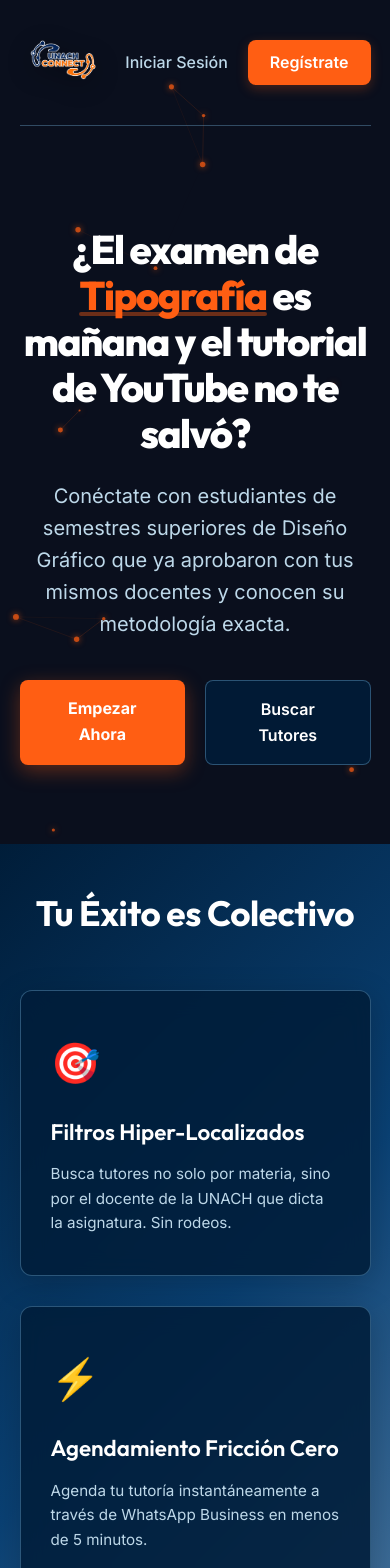
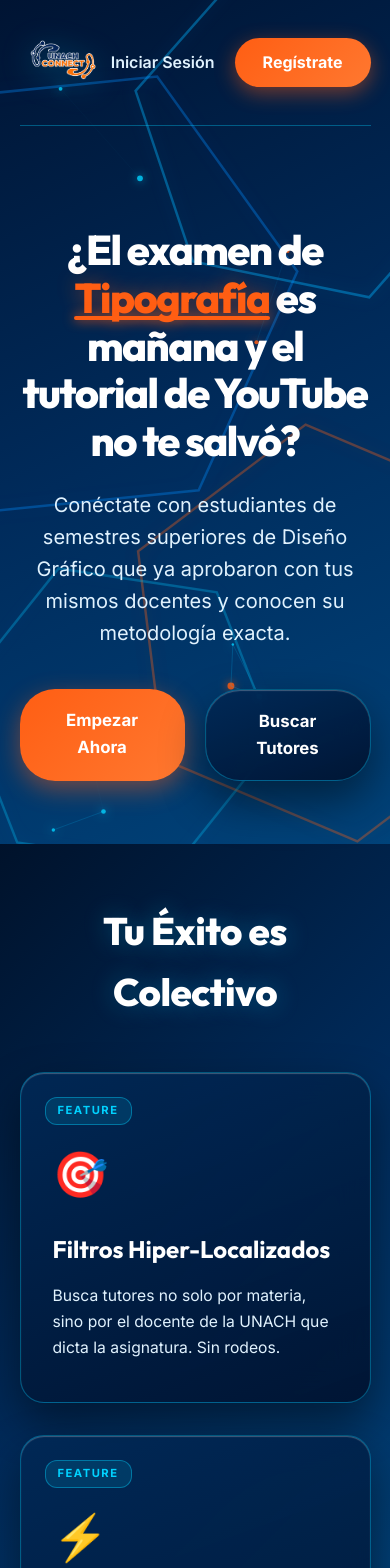
Before and after one commit to JCMACROO/unach-conect, a React app in the folder frontend/: page / in a window 390 px wide. Shown: the top 1568 px of the page. Built offline with nearby package versions, Linux system fonts and the light colour scheme; the HTML template or start-up script is replaced by a standard one.

Commit message:
Redesign: Rediseño total de interfaz basado en la imagen de referencia (Azul Real, Neón Cian y Naranja UNACH)

```diff
--- a/frontend/src/components/ParticlesBackground.jsx
+++ b/frontend/src/components/ParticlesBackground.jsx
@@ -14,9 +14,38 @@
     let height = (canvas.height = window.innerHeight);
 
     const particles = [];
-    const particleCount = Math.min(60, Math.floor((width * height) / 25000));
-    const connectionDistance = 120;
-    const mouse = { x: null, y: null, radius: 150 };
+    const particleCount = Math.min(50, Math.floor((width * height) / 30000));
+    const connectionDistance = 130;
+    const mouse = { x: null, y: null, radius: 160 };
+
+    // Hexagons definitions
+    const hexagons = [
+      { x: width * 0.8, y: height * 0.15, radius: 180, rot: 0.2, stroke: 'rgba(0, 180, 255, 0.4)' },
+      { x: width * 0.15, y: height * 0.35, radius: 240, rot: -0.1, stroke: 'rgba(0, 140, 255, 0.35)' },
+      { x: width * 0.85, y: height * 0.75, radius: 210, rot: 0.4, stroke: 'rgba(255, 94, 19, 0.35)' },
+      { x: width * 0.3, y: height * 0.85, radius: 160, rot: 0.15, stroke: 'rgba(0, 200, 255, 0.3)' }
+    ];
+
+    function drawHexagon(x, y, radius, angle, strokeStyle) {
+      ctx.save();
+      ctx.beginPath();
+      ctx.translate(x, y);
+      ctx.rotate(angle);
+      for (let i = 0; i < 6; i++) {
+        const a = (Math.PI / 3) * i;
+        const hx = radius * Math.cos(a);
+        const hy = radius * Math.sin(a);
+        if (i === 0) ctx.moveTo(hx, hy);
+        else ctx.lineTo(hx, hy);
+      }
+      ctx.closePath();
+      ctx.strokeStyle = strokeStyle;
+      ctx.lineWidth = 2.5;
+      ctx.shadowBlur = 18;
+      ctx.shadowColor = strokeStyle;
+      ctx.stroke();
+      ctx.restore();
+    }
 
     class Particle {
       constructor() {
@@ -24,7 +53,8 @@
         this.y = Math.random() * height;
         this.vx = (Math.random() - 0.5) * 0.4;
         this.vy = (Math.random() - 0.5) * 0.4;
-        this.radius = Math.random() * 2 + 1;
+        this.radius = Math.random() * 2.5 + 1;
+        this.color = Math.random() > 0.4 ? 'rgba(0, 210, 255, 0.8)' : 'rgba(255, 94, 19, 0.85)';
       }
 
       update() {
@@ -38,11 +68,11 @@
       draw() {
         ctx.beginPath();
         ctx.arc(this.x, this.y, this.radius, 0, Math.PI * 2);
-        ctx.fillStyle = 'rgba(255, 94, 19, 0.7)'; // Vibrant Orange glow
-        ctx.shadowBlur = 6;
-        ctx.shadowColor = '#FF5E13';
+        ctx.fillStyle = this.color;
+        ctx.shadowBlur = 8;
+        ctx.shadowColor = this.color;
         ctx.fill();
-        ctx.shadowBlur = 0; // Reset shadow for lines
+        ctx.shadowBlur = 0;
       }
     }
 
@@ -53,6 +83,21 @@
       }
     };
 
+    const drawBackground = () => {
+      // Deep Royal Blue Gradient
+      const grad = ctx.createLinearGradient(0, 0, width, height);
+      grad.addColorStop(0, '#001433');
+      grad.addColorStop(0.5, '#002B5B');
+      grad.addColorStop(1, '#00437A');
+      ctx.fillStyle = grad;
+      ctx.fillRect(0, 0, width, height);
+
+      // Draw glowing background hexagons
+      hexagons.forEach(hex => {
+        drawHexagon(hex.x, hex.y, hex.radius, hex.rot, hex.stroke);
+      });
+    };
+
     const drawLines = () => {
       for (let i = 0; i < particles.length; i++) {
         for (let j = i + 1; j < particles.length; j++) {
@@ -61,29 +106,28 @@
           const dist = Math.sqrt(dx * dx + dy * dy);
 
           if (dist < connectionDistance) {
-            const alpha = (1 - dist / connectionDistance) * 0.25;
+            const alpha = (1 - dist / connectionDistance) * 0.3;
             ctx.beginPath();
             ctx.moveTo(particles[i].x, particles[i].y);
             ctx.lineTo(particles[j].x, particles[j].y);
-            ctx.strokeStyle = `rgba(255, 94, 19, ${alpha})`;
-            ctx.lineWidth = 0.8;
+            ctx.strokeStyle = `rgba(0, 190, 255, ${alpha})`;
+            ctx.lineWidth = 1;
             ctx.stroke();
           }
         }
 
-        // Connect to mouse
         if (mouse.x !== null && mouse.y !== null) {
           const dx = particles[i].x - mouse.x;
           const dy = particles[i].y - mouse.y;
           const dist = Math.sqrt(dx * dx + dy * dy);
 
           if (dist < mouse.radius) {
-            const alpha = (1 - dist / mouse.radius) * 0.35;
+            const alpha = (1 - dist / mouse.radius) * 0.4;
             ctx.beginPath();
             ctx.moveTo(particles[i].x, particles[i].y);
             ctx.lineTo(mouse.x, mouse.y);
             ctx.strokeStyle = `rgba(255, 94, 19, ${alpha})`;
-            ctx.lineWidth = 1;
+            ctx.lineWidth = 1.2;
             ctx.stroke();
           }
         }
@@ -91,7 +135,7 @@
     };
 
     const animate = () => {
-      ctx.clearRect(0, 0, width, height);
+      drawBackground();
       particles.forEach((p) => {
         p.update();
         p.draw();
@@ -142,8 +186,7 @@
         width: '100vw',
         height: '100vh',
         zIndex: -1,
-        pointerEvents: 'none',
-        background: '#0A0F1D', // Deep Navy Blue background
+        pointerEvents: 'none'
       }}
     />
   );
--- a/frontend/src/index.css
+++ b/frontend/src/index.css
@@ -1,18 +1,20 @@
 @import url('https://fonts.googleapis.com/css2?family=Inter:wght@300;400;500;600;700&family=Outfit:wght@400;500;600;700;800&display=swap');
 
 :root {
-  --bg-dark: #0A4174;
-  --bg-navy: #001D39;
+  --bg-dark: #001736;
+  --bg-navy: #00122B;
   --primary: #FF5E13;
-  --primary-hover: #e04f0d;
+  --primary-hover: #E04F0D;
+  --primary-glow: rgba(255, 94, 19, 0.45);
+  --accent-cyan: #00D2FF;
+  --accent-blue: #0084FF;
   --accent-sky: #7BBDE8;
-  --accent-teal: #4E8EA2;
-  --glass-surface: rgba(0, 29, 57, 0.88);
-  --glass-border: rgba(123, 189, 232, 0.35);
-  --glass-glow: rgba(123, 189, 232, 0.20);
+  --glass-surface: linear-gradient(160deg, rgba(0, 40, 85, 0.92) 0%, rgba(0, 20, 50, 0.95) 100%);
+  --glass-border: rgba(0, 210, 255, 0.35);
+  --glass-glow: 0 20px 45px rgba(0, 0, 0, 0.45), inset 0 1px 1px rgba(255, 255, 255, 0.25);
   --text-primary: #FFFFFF;
-  --text-secondary: #BDD8E9;
-  --text-muted: #6EA2B3;
+  --text-secondary: #E0F2FE;
+  --text-muted: #7DD3FC;
   --success: #10B981;
   --error: #EF4444;
   --warning: #F59E0B;
@@ -28,8 +30,8 @@
 }
 
 body {
-  background: #001D39;
-  background: linear-gradient(135deg, #001D39 0%, #0A4174 55%, #49769F 100%);
+  background: #00122B;
+  background: linear-gradient(135deg, #00122B 0%, #002B5B 50%, #00437A 100%);
   background-attachment: fixed;
   color: var(--text-primary);
   font-family: var(--font-body);
@@ -83,18 +85,19 @@
   max-height: 130px;
   width: auto;
   object-fit: contain;
-  filter: drop-shadow(0 6px 12px rgba(0, 0, 0, 0.4));
-  transition: transform 0.2 ease;
+  filter: drop-shadow(0 6px 16px rgba(0, 210, 255, 0.3));
+  transition: transform 0.2s ease, filter 0.2s ease;
 }
 
 .brand-logo:hover {
-  transform: scale(1.04);
+  transform: scale(1.05);
+  filter: drop-shadow(0 8px 24px rgba(255, 94, 19, 0.4));
 }
 
 .brand-title {
   font-family: var(--font-heading);
-  font-weight: 700;
-  font-size: 1.4rem;
+  font-weight: 800;
+  font-size: 1.5rem;
   letter-spacing: -0.5px;
   color: var(--text-primary);
 }
@@ -107,27 +110,28 @@
 
 .nav-link {
   color: var(--text-secondary);
-  font-weight: 500;
+  font-weight: 600;
   transition: color 0.2s ease;
 }
 
 .nav-link:hover {
-  color: var(--text-primary);
+  color: var(--accent-cyan);
 }
 
 .nav-btn {
-  background-color: var(--primary);
-  color: var(--text-primary);
-  font-weight: 600;
-  padding: 10px 22px;
-  border-radius: 8px;
-  box-shadow: 0 4px 12px rgba(255, 94, 19, 0.25);
-  transition: transform 0.2s ease, background-color 0.2s ease;
+  background: linear-gradient(135deg, #FF5E13 0%, #FF7830 100%);
+  color: #FFFFFF;
+  font-weight: 700;
+  padding: 12px 28px;
+  border-radius: 30px;
+  box-shadow: 0 6px 20px var(--primary-glow);
+  transition: transform 0.2s ease, box-shadow 0.2s ease;
+  border: none;
 }
 
 .nav-btn:hover {
-  background-color: var(--primary-hover);
-  transform: translateY(-2px);
+  transform: translateY(-3px);
+  box-shadow: 0 10px 28px rgba(255, 94, 19, 0.6);
 }
 
 /* HERO SECTION (TOFU) */
@@ -141,14 +145,14 @@
 
 .hero-section {
   text-align: center;
-  max-width: 850px;
+  max-width: 880px;
   margin: 0 auto;
   padding: 40px 0 20px;
 }
 
 .hero-title {
   font-family: var(--font-heading);
-  font-size: 3.5rem;
+  font-size: 3.6rem;
   font-weight: 800;
   line-height: 1.15;
   letter-spacing: -1.5px;
@@ -159,6 +163,7 @@
   color: var(--primary);
   position: relative;
   display: inline-block;
+  text-shadow: 0 0 20px rgba(255, 94, 19, 0.4);
 }
 
 .highlight::after {
@@ -168,14 +173,15 @@
   left: 0;
   width: 100%;
   height: 4px;
-  background-color: rgba(255, 94, 19, 0.4);
+  background-color: var(--primary);
   border-radius: 2px;
+  box-shadow: 0 0 12px var(--primary);
 }
 
 .hero-subtitle {
   color: var(--text-secondary);
   font-size: 1.25rem;
-  max-width: 700px;
+  max-width: 720px;
   margin: 0 auto 40px;
 }
 
@@ -186,34 +192,39 @@
 }
 
 .cta-primary {
-  background-color: var(--primary);
-  color: var(--text-primary);
-  font-weight: 700;
-  padding: 16px 36px;
-  border-radius: 8px;
-  box-shadow: 0 6px 20px rgba(255, 94, 19, 0.35);
-  transition: transform 0.2s ease, background-color 0.2s ease;
+  background: linear-gradient(135deg, #FF5E13 0%, #FF7830 100%);
+  color: #FFFFFF;
+  font-weight: 800;
+  font-size: 1.05rem;
+  padding: 18px 40px;
+  border-radius: 35px;
+  box-shadow: 0 8px 25px var(--primary-glow);
+  transition: transform 0.2s ease, box-shadow 0.2s ease;
+  border: none;
 }
 
 .cta-primary:hover {
-  background-color: var(--primary-hover);
-  transform: translateY(-3px);
+  transform: translateY(-4px);
+  box-shadow: 0 12px 32px rgba(255, 94, 19, 0.6);
 }
 
 .cta-secondary {
-  background-color: var(--glass-surface);
-  border: 1px solid var(--glass-border);
+  background: var(--glass-surface);
+  border: 1.5px solid var(--glass-border);
   color: var(--text-primary);
-  font-weight: 600;
-  padding: 16px 36px;
-  border-radius: 8px;
-  backdrop-filter: blur(12px);
-  transition: background-color 0.2s ease, transform 0.2s ease;
+  font-weight: 700;
+  font-size: 1.05rem;
+  padding: 18px 40px;
+  border-radius: 35px;
+  backdrop-filter: blur(16px);
+  box-shadow: var(--glass-glow);
+  transition: all 0.2s ease;
 }
 
 .cta-secondary:hover {
-  background-color: rgba(255, 255, 255, 0.05);
-  transform: translateY(-2px);
+  border-color: var(--accent-cyan);
+  background: rgba(0, 60, 130, 0.9);
+  transform: translateY(-3px);
 }
 
 /* VALUE PROPOSITION (MOFU) */
@@ -225,55 +236,77 @@
 
 .section-title {
   font-family: var(--font-heading);
-  font-size: 2.2rem;
-  font-weight: 700;
+  font-size: 2.4rem;
+  font-weight: 800;
   text-align: center;
   margin-bottom: 48px;
   letter-spacing: -0.5px;
+  color: #FFFFFF;
+  text-shadow: 0 0 25px rgba(0, 210, 255, 0.3);
 }
 
 .grid-cards {
   display: grid;
   grid-template-columns: repeat(auto-fit, minmax(300px, 1fr));
-  gap: 30px;
+  gap: 32px;
 }
 
 .value-card {
-  background-color: var(--glass-surface);
-  border: 1px solid var(--glass-border);
-  padding: 40px 30px;
+  background: var(--glass-surface);
+  border: 1.5px solid var(--glass-border);
+  padding: 42px 32px;
+  border-radius: 24px;
+  backdrop-filter: blur(16px);
+  box-shadow: var(--glass-glow);
+  transition: transform 0.3s ease, border-color 0.3s ease, box-shadow 0.3s ease;
+  position: relative;
+  overflow: hidden;
+}
+
+.value-card::before {
+  content: 'FEATURE';
+  position: absolute;
+  top: 24px;
+  left: 24px;
+  font-size: 0.7rem;
+  font-weight: 800;
+  letter-spacing: 1.5px;
+  color: var(--accent-cyan);
+  background: rgba(0, 210, 255, 0.12);
+  border: 1px solid rgba(0, 210, 255, 0.4);
+  padding: 4px 12px;
   border-radius: 12px;
-  backdrop-filter: blur(12px);
-  box-shadow: 0 8px 32px rgba(0, 0, 0, 0.2);
-  transition: transform 0.3s ease, border-color 0.3s ease;
 }
 
 .value-card:hover {
-  transform: translateY(-8px);
+  transform: translateY(-10px);
   border-color: var(--primary);
-  box-shadow: 0 12px 36px rgba(255, 94, 19, 0.1);
+  box-shadow: 0 24px 50px rgba(0, 0, 0, 0.5), 0 0 20px rgba(255, 94, 19, 0.25);
 }
 
 .card-icon {
-  font-size: 2.5rem;
+  font-size: 2.8rem;
+  margin-top: 24px;
   margin-bottom: 20px;
 }
 
 .value-card h3 {
   font-family: var(--font-heading);
-  font-size: 1.4rem;
-  font-weight: 600;
-  margin-bottom: 12px;
+  font-size: 1.5rem;
+  font-weight: 700;
+  margin-bottom: 14px;
+  color: #FFFFFF;
 }
 
 .value-card p {
   color: var(--text-secondary);
-  font-size: 0.95rem;
+  font-size: 0.98rem;
+  line-height: 1.65;
 }
 
 /* SOCIAL PROOF (BOFU) */
 .testimonials-section {
-  max-width: 900px;
+  max-width: 950px;
   margin: 0 auto;
   width: 100%;
 }
@@ -281,7 +314,7 @@
 .grid-testimonials {
   display: grid;
   grid-template-columns: 1fr 1fr;
-  gap: 30px;
+  gap: 32px;
 }
 
 @media (max-width: 768px) {
@@ -295,53 +328,40 @@
     grid-template-columns: 1fr;
   }
   .hero-title {
-    font-size: 2.5rem;
+    font-size: 2.6rem;
   }
 }
 
 .testimonial-card {
-  background-color: var(--glass-surface);
-  border: 1px solid var(--glass-border);
-  padding: 30px;
-  border-radius: 12px;
-  backdrop-filter: blur(12px);
+  background: var(--glass-surface);
+  border: 1.5px solid var(--glass-border);
+  padding: 36px;
+  border-radius: 24px;
+  backdrop-filter: blur(16px);
+  box-shadow: var(--glass-glow);
   display: flex;
   flex-direction: column;
   justify-content: space-between;
+  transition: transform 0.3s ease, border-color 0.3s ease;
+}
+
+.testimonial-card:hover {
+  transform: translateY(-6px);
+  border-color: var(--accent-cyan);
 }
 
 .comment {
   font-style: italic;
   color: var(--text-secondary);
-  margin-bottom: 20px;
+  margin-bottom: 24px;
   line-height: 1.7;
 }
 
 .author {
   font-family: var(--font-heading);
-  font-weight: 600;
+  font-weight: 700;
   color: var(--primary);
-  font-size: 0.95rem;
-}
-
-/* FOOTER */
-.landing-footer {
-  text-align: center;
-  padding: 40px 0;
-  border-top: 1px solid var(--glass-border);
-  color: var(--text-muted);
-  font-size: 0.85rem;
-  display: flex;
-  flex-direction: column;
-  gap: 8px;
-}
-
-.footer-tagline {
-  font-family: var(--font-heading);
-  color: var(--primary);
-  font-weight: 700;
-  letter-spacing: 1px;
-  text-transform: uppercase;
+  font-size: 1rem;
 }
 
 /* AUTH STYLES */
@@ -350,22 +370,22 @@
   align-items: center;
   justify-content: center;
   min-height: 100vh;
-  padding: 20px;
+  padding: 30px 20px;
 }
 
 .auth-card {
-  background-color: var(--glass-surface);
-  border: 1px solid var(--glass-border);
+  background: var(--glass-surface);
+  border: 1.5px solid var(--glass-border);
   padding: 48px;
-  border-radius: 16px;
+  border-radius: 24px;
   width: 100%;
-  max-width: 480px;
-  backdrop-filter: blur(12px);
-  box-shadow: 0 15px 40px rgba(0, 0, 0, 0.4);
+  max-width: 500px;
+  backdrop-filter: blur(18px);
+  box-shadow: 0 25px 60px rgba(0, 0, 0, 0.5), 0 0 30px rgba(0, 210, 255, 0.15);
 }
 
 .apply-card {
-  max-width: 600px;
+  max-width: 640px;
 }
 
 .auth-header {
@@ -374,50 +394,53 @@
 }
 
 .auth-logo {
-  height: 80px;
+  height: 95px;
   width: auto;
   object-fit: contain;
   margin-bottom: 16px;
+  filter: drop-shadow(0 4px 12px rgba(0, 210, 255, 0.3));
 }
 
 .auth-header h2 {
   font-family: var(--font-heading);
-  font-size: 1.8rem;
-  font-weight: 700;
+  font-size: 2rem;
+  font-weight: 800;
   margin-bottom: 8px;
+  color: #FFFFFF;
 }
 
 .auth-subtitle {
   color: var(--text-secondary);
-  font-size: 0.9rem;
+  font-size: 0.95rem;
 }
 
 .auth-alert {
-  padding: 12px 16px;
-  border-radius: 8px;
+  padding: 14px 18px;
+  border-radius: 14px;
   margin-bottom: 24px;
   display: flex;
   align-items: flex-start;
   gap: 12px;
-  font-size: 0.9rem;
+  font-size: 0.95rem;
+  font-weight: 600;
 }
 
 .error-alert {
-  background-color: rgba(239, 68, 68, 0.15);
-  border: 1px solid rgba(239, 68, 68, 0.3);
-  color: #fca5a5;
+  background-color: rgba(239, 68, 68, 0.2);
+  border: 1.5px solid rgba(239, 68, 68, 0.5);
+  color: #FCA5A5;
 }
 
 .success-alert {
-  background-color: rgba(16, 185, 129, 0.15);
-  border: 1px solid rgba(16, 185, 129, 0.3);
-  color: #a7f3d0;
+  background-color: rgba(16, 185, 129, 0.2);
+  border: 1.5px solid rgba(16, 185, 129, 0.5);
+  color: #A7F3D0;
 }
 
 .auth-form {
   display: flex;
   flex-direction: column;
-  gap: 20px;
+  gap: 22px;
 }
 
 .form-group {
@@ -428,18 +451,18 @@
 
 .form-group label {
   font-size: 0.85rem;
-  font-weight: 600;
-  color: var(--text-secondary);
+  font-weight: 700;
+  color: var(--accent-cyan);
   text-transform: uppercase;
-  letter-spacing: 0.5px;
+  letter-spacing: 0.8px;
 }
 
 .form-input {
-  background-color: rgba(15, 23, 42, 0.6);
-  border: 1px solid var(--glass-border);
+  background-color: rgba(0, 20, 50, 0.85);
+  border: 1.5px solid var(--glass-border);
   color: var(--text-primary);
-  padding: 12px 16px;
-  border-radius: 8px;
+  padding: 14px 18px;
+  border-radius: 14px;
   font-family: var(--font-body);
   font-size: 1rem;
   outline: none;
@@ -448,12 +471,12 @@
 
 .form-input:focus {
   border-color: var(--primary);
-  box-shadow: 0 0 0 3px rgba(255, 94, 19, 0.15);
+  box-shadow: 0 0 0 4px var(--primary-glow);
 }
 
 .form-textarea {
   resize: vertical;
-  min-height: 80px;
+  min-height: 90px;
 }
 
 .form-row {
@@ -474,26 +497,26 @@
 }
 
 .auth-submit-btn {
-  background-color: var(--primary);
-  color: var(--text-primary);
+  background: linear-gradient(135deg, #FF5E13 0%, #FF7830 100%);
+  color: #FFFFFF;
   border: none;
   font-family: var(--font-body);
-  font-size: 1rem;
-  font-weight: 700;
-  padding: 14px;
-  border-radius: 8px;
+  font-size: 1.05rem;
+  font-weight: 800;
+  padding: 16px;
+  border-radius: 30px;
   cursor: pointer;
-  box-shadow: 0 4px 12px rgba(255, 94, 19, 0.25);
-  transition: background-color 0.2s ease, transform 0.2s ease;
+  box-shadow: 0 6px 20px var(--primary-glow);
+  transition: transform 0.2s ease, box-shadow 0.2s ease;
 }
 
 .auth-submit-btn:hover {
-  background-color: var(--primary-hover);
-  transform: translateY(-1px);
+  transform: translateY(-2px);
+  box-shadow: 0 10px 28px rgba(255, 94, 19, 0.6);
 }
 
 .auth-submit-btn:disabled {
-  background-color: var(--text-muted);
+  background: var(--text-muted);
   cursor: not-allowed;
   box-shadow: none;
 }
@@ -501,13 +524,13 @@
 .auth-footer-text {
   text-align: center;
   margin-top: 24px;
-  font-size: 0.9rem;
+  font-size: 0.95rem;
   color: var(--text-secondary);
 }
 
 .auth-link {
   color: var(--primary);
-  font-weight: 600;
+  font-weight: 700;
 }
 
 .auth-link:hover {
@@ -524,32 +547,33 @@
 
 .user-welcome {
   color: var(--text-primary);
-  font-weight: 600;
+  font-weight: 700;
   font-size: 0.95rem;
 }
 
 .logout-btn {
-  background-color: transparent;
-  border: 1px solid var(--glass-border);
+  background: transparent;
+  border: 1.5px solid var(--glass-border);
   color: var(--text-secondary);
-  padding: 8px 16px;
-  border-radius: 6px;
+  padding: 10px 20px;
+  border-radius: 25px;
   font-family: var(--font-body);
-  font-weight: 600;
+  font-weight: 700;
   cursor: pointer;
   transition: all 0.2s ease;
 }
 
 .logout-btn:hover {
-  background-color: rgba(255, 255, 255, 0.05);
-  color: var(--text-primary);
+  background: rgba(255, 94, 19, 0.2);
+  border-color: var(--primary);
+  color: #FFFFFF;
 }
 
 .dashboard-main {
   flex: 1;
   display: flex;
   flex-direction: column;
-  gap: 30px;
+  gap: 32px;
   padding: 40px 0;
   max-width: 1100px;
   width: 100%;
@@ -559,7 +583,7 @@
 .dashboard-grid {
   display: grid;
   grid-template-columns: 1fr 1fr;
-  gap: 30px;
+  gap: 32px;
 }
 
 @media (max-width: 768px) {
@@ -569,53 +593,63 @@
 }
 
 .dashboard-card {
-  background-color: var(--glass-surface);
-  border: 1px solid var(--glass-border);
-  padding: 36px;
-  border-radius: 12px;
-  backdrop-filter: blur(12px);
+  background: var(--glass-surface);
+  border: 1.5px solid var(--glass-border);
+  padding: 38px;
+  border-radius: 24px;
+  backdrop-filter: blur(16px);
+  box-shadow: var(--glass-glow);
   display: flex;
   flex-direction: column;
   justify-content: space-between;
-  gap: 20px;
+  gap: 22px;
+  transition: border-color 0.3s ease, transform 0.3s ease;
+}
+
+.dashboard-card:hover {
+  border-color: var(--accent-cyan);
+  transform: translateY(-4px);
 }
 
 .dashboard-card h2 {
   font-family: var(--font-heading);
-  font-size: 1.6rem;
-  font-weight: 700;
+  font-size: 1.7rem;
+  font-weight: 800;
+  color: #FFFFFF;
 }
 
 .card-desc {
   color: var(--text-secondary);
-  font-size: 0.95rem;
+  font-size: 0.98rem;
 }
 
 .credit-display {
   display: flex;
   flex-direction: column;
   align-items: center;
-  background-color: rgba(255, 94, 19, 0.05);
-  border: 1px dashed rgba(255, 94, 19, 0.25);
-  padding: 20px;
-  border-radius: 10px;
+  background: rgba(255, 94, 19, 0.1);
+  border: 1.5px dashed rgba(255, 94, 19, 0.4);
+  padding: 24px;
+  border-radius: 16px;
+  box-shadow: 0 0 20px rgba(255, 94, 19, 0.15);
 }
 
 .credit-amount {
   font-family: var(--font-heading);
-  font-size: 3rem;
+  font-size: 3.2rem;
   font-weight: 800;
   color: var(--primary);
   line-height: 1;
+  text-shadow: 0 0 20px rgba(255, 94, 19, 0.4);
 }
 
 .credit-label {
-  font-weight: 600;
-  font-size: 0.85rem;
+  font-weight: 700;
+  font-size: 0.9rem;
   text-transform: uppercase;
   color: var(--text-secondary);
-  letter-spacing: 0.5px;
-  margin-top: 6px;
+  letter-spacing: 1px;
+  margin-top: 8px;
 }
 
 .action-buttons {
@@ -624,46 +658,50 @@
 }
 
 .btn-primary {
-  background-color: var(--primary);
-  color: var(--text-primary);
-  font-weight: 700;
-  padding: 12px 24px;
-  border-radius: 8px;
+  background: linear-gradient(135deg, #FF5E13 0%, #FF7830 100%);
+  color: #FFFFFF;
+  font-weight: 800;
+  padding: 14px 28px;
+  border-radius: 30px;
   display: inline-flex;
   align-items: center;
   justify-content: center;
   cursor: pointer;
-  transition: background-color 0.2s ease;
+  border: none;
+  box-shadow: 0 6px 20px var(--primary-glow);
+  transition: transform 0.2s ease, box-shadow 0.2s ease;
 }
 
 .btn-primary:hover {
-  background-color: var(--primary-hover);
+  transform: translateY(-2px);
+  box-shadow: 0 10px 28px rgba(255, 94, 19, 0.6);
 }
 
 .btn-secondary {
-  background-color: transparent;
-  border: 1px solid var(--glass-border);
+  background: transparent;
+  border: 1.5px solid var(--glass-border);
   color: var(--text-primary);
-  font-weight: 600;
-  padding: 12px 24px;
-  border-radius: 8px;
+  font-weight: 700;
+  padding: 14px 28px;
+  border-radius: 30px;
   display: inline-flex;
   align-items: center;
   justify-content: center;
   cursor: pointer;
-  transition: background-color 0.2s ease;
+  transition: all 0.2s ease;
 }
 
 .btn-secondary:hover {
-  background-color: rgba(255, 255, 255, 0.05);
+  background: rgba(0, 210, 255, 0.15);
+  border-color: var(--accent-cyan);
 }
 
 .btn-cancel {
-  background-color: transparent;
+  background: transparent;
   color: var(--text-secondary);
-  font-weight: 600;
-  padding: 12px 24px;
-  border-radius: 8px;
+  font-weight: 700;
+  padding: 14px 28px;
+  border-radius: 30px;
   display: inline-flex;
   align-items: center;
   justify-content: center;
@@ -677,18 +715,18 @@
 .tutor-badge {
   display: inline-flex;
   align-self: flex-start;
-  padding: 6px 14px;
+  padding: 6px 16px;
   border-radius: 20px;
   font-size: 0.85rem;
-  font-weight: 700;
+  font-weight: 800;
   text-transform: uppercase;
-  letter-spacing: 0.5px;
+  letter-spacing: 0.8px;
 }
 
 .pending-badge {
-  background-color: rgba(245, 158, 11, 0.15);
-  border: 1px solid rgba(245, 158, 11, 0.3);
-  color: #fcd34d;
+  background-color: rgba(245, 158, 11, 0.2);
+  border: 1.5px solid rgba(245, 158, 11, 0.5);
+  color: #FCD34D;
 }
 
 .tutor-application-promo {
@@ -716,16 +754,16 @@
 
 .sessions-table th,
 .sessions-table td {
-  padding: 16px;
+  padding: 18px;
   border-bottom: 1px solid var(--glass-border);
 }
 
 .sessions-table th {
-  color: var(--text-secondary);
-  font-weight: 600;
+  color: var(--accent-cyan);
+  font-weight: 700;
   text-transform: uppercase;
-  font-size: 0.8rem;
-  letter-spacing: 0.5px;
+  font-size: 0.85rem;
+  letter-spacing: 0.8px;
 }
 
 .sessions-table td {
@@ -735,21 +773,23 @@
 
 .status-badge {
   display: inline-block;
-  padding: 4px 10px;
-  border-radius: 4px;
+  padding: 5px 12px;
+  border-radius: 20px;
   font-size: 0.8rem;
-  font-weight: 600;
+  font-weight: 700;
   text-transform: uppercase;
 }
 
 .status-badge.completed {
-  background-color: rgba(16, 185, 129, 0.15);
-  color: #34d399;
+  background-color: rgba(16, 185, 129, 0.2);
+  color: #34D399;
+  border: 1px solid rgba(16, 185, 129, 0.4);
 }
 
 .status-badge.scheduled {
-  background-color: rgba(59, 130, 246, 0.15);
-  color: #60a5fa;
+  background-color: rgba(0, 210, 255, 0.2);
+  color: #00D2FF;
+  border: 1px solid rgba(0, 210, 255, 0.4);
 }
 
 /* APPLY TUTOR CONTAINER SPECIFIC */
@@ -769,5 +809,5 @@
 
 .apply-btn-group .btn-cancel {
   flex: 1;
-  border: 1px solid var(--glass-border);
+  border: 1.5px solid var(--glass-border);
 }
```
